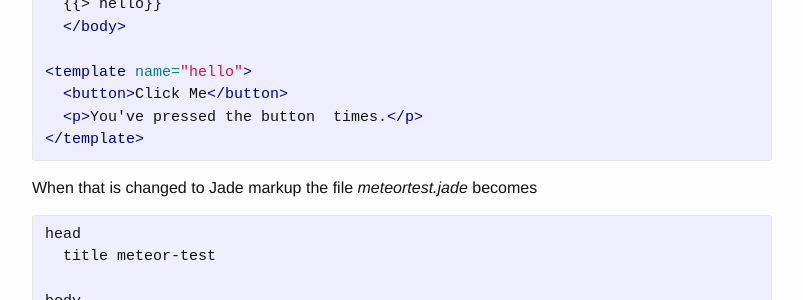
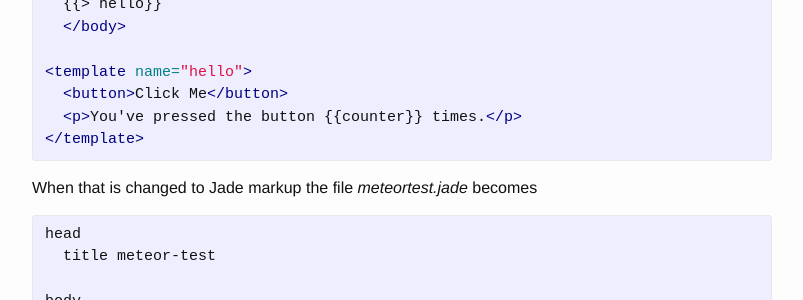
Before and after one commit to SirIle/sirile.github.io, a Jekyll site: the page built from _posts/2015-06-17-meteor-example-with-coffeescript-stylus-and-jade.markdown, in a window 1280 px wide and 900 px high, scrolled down 1381 px. Shown: the part 151-451 px from the top of the window, without its empty margins (238-1041 px from the left). Built offline with Jekyll 4.4.1, drawn with Linux system fonts in a browser that asks for light colours; nearby versions of some CDN libraries; part of the change alters nothing that is shown.

Commit message:
Fixed the non-visible counter instance.

```diff
--- a/_posts/2015-06-17-meteor-example-with-coffeescript-stylus-and-jade.markdown
+++ b/_posts/2015-06-17-meteor-example-with-coffeescript-stylus-and-jade.markdown
@@ -63,7 +63,7 @@ The original HTML in _meteortest.html_ looks like
 
 <template name="hello">
   <button>Click Me</button>
-  <p>You've pressed the button {{counter}} times.</p>
+  <p>You've pressed the button {% raw %}{{counter}}{% endraw %} times.</p>
 </template>
 {% endhighlight %}
 
```
